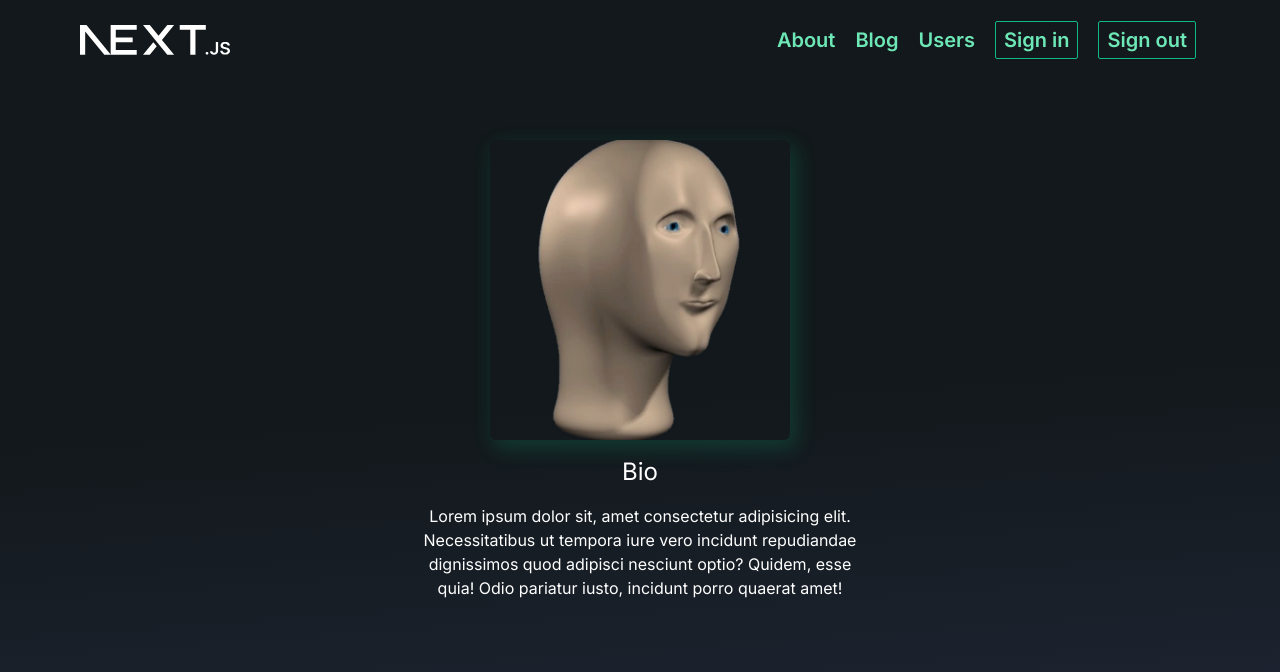
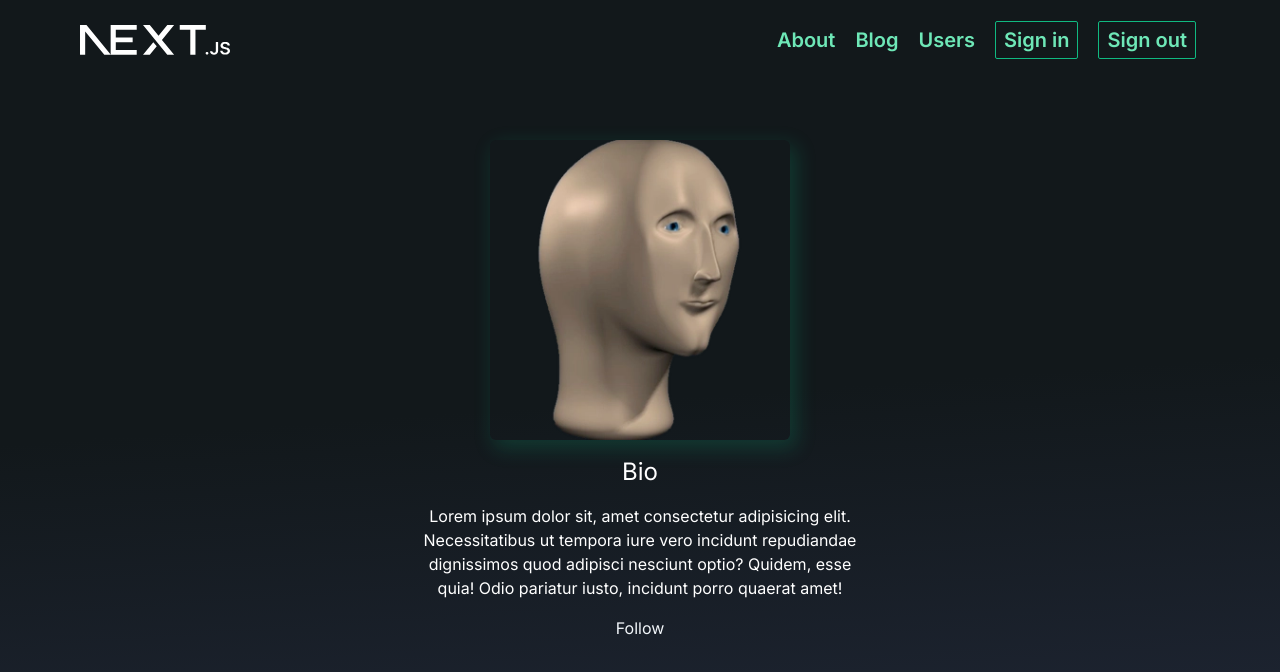
Before and after one commit to kalivaslime/lime-space, a Next.js app: page /users/2 in a window 1280 px wide. Shown: the top 672 px of the page. Built offline with nearby package versions, Linux system fonts and the light colour scheme; no server answers; the database is empty.

Commit message:
client follow mutation

```diff
--- a/app/page.tsx
+++ b/app/page.tsx
@@ -23,7 +23,7 @@ export default async function Page() {
       <p>
         A next-gen social media app to connect with frens inspired by MySpace
       </p>
-      <p>Thanks for signing up,</p>
+      <p>Thanks for signing up yo</p>
     </div>
   )
 }
--- a/app/users/[id]/page.tsx
+++ b/app/users/[id]/page.tsx
@@ -1,3 +1,4 @@
+import FollowButton from '@/components/shared/follow-button'
 import {prisma} from '@/lib/prisma'
 import {Metadata} from 'next'
 import Image from 'next/image'
@@ -14,7 +15,6 @@ export async function generateMetadata({params}: Props): Promise<Metadata> {
 }
 
 export default async function UserProfile({params}: Props) {
-  await delay(1000)
   const user = await prisma.user.findUnique({where: {id: params.id}})
   const {name, bio, image} = user ?? {}
 
@@ -33,10 +33,8 @@ export default async function UserProfile({params}: Props) {
         {bio ??
           'Lorem ipsum dolor sit, amet consectetur adipisicing elit. Necessitatibus ut tempora iure vero incidunt repudiandae dignissimos quod adipisci nesciunt optio? Quidem, esse quia! Odio pariatur iusto, incidunt porro quaerat amet!'}
       </p>
+      {/* @ts-expect-error Server Component */}
+      <FollowButton targetUserId={params.id} />
     </div>
   )
 }
-
-function delay(ms: number) {
-  return new Promise(resolve => setTimeout(resolve, ms))
-}
--- a/components/profile-form.tsx
+++ b/components/profile-form.tsx
@@ -1,11 +1,13 @@
 'use client'
 import {User} from '@prisma/client'
+import {useRouter} from 'next/navigation'
 
 type ProfileFormProps = {
   user: User
 }
 
 export function ProfileForm({user}: ProfileFormProps) {
+  const router = useRouter()
   const updateUser = async (e: React.FormEvent<HTMLFormElement>) => {
     e.preventDefault()
     const formData = new FormData(e.currentTarget)
@@ -24,6 +26,7 @@ export function ProfileForm({user}: ProfileFormProps) {
     })
 
     await res.json()
+    alert('Profile updated!')
   }
 
   return (
--- /dev/null
+++ b/components/shared/follow-button.tsx
@@ -0,0 +1,24 @@
+import {getServerSession} from 'next-auth'
+import FollowClient from './follow-client-button'
+import {prisma} from '@/lib/prisma'
+import {authOptions} from '../../app/api/auth/[...nextauth]/route'
+
+interface Props {
+  targetUserId: string
+}
+
+export default async function FollowButton({targetUserId}: Props) {
+  const session = await getServerSession(authOptions)
+
+  const currentUserId = await prisma.user
+    .findFirst({where: {email: session?.user?.email!}})
+    .then(user => user?.id!)
+
+  const isFollowing = await prisma.follows.findFirst({
+    where: {followerId: currentUserId, followingId: targetUserId},
+  })
+
+  return (
+    <FollowClient targetUserId={targetUserId} isFollowing={!!isFollowing} />
+  )
+}
--- /dev/null
+++ b/components/shared/follow-client-button.tsx
@@ -0,0 +1,60 @@
+'use client'
+import {useRouter} from 'next/navigation'
+import {useState, useTransition} from 'react'
+
+interface Props {
+  targetUserId: string
+  isFollowing: boolean
+}
+
+export default function FollowClient({targetUserId, isFollowing}: Props) {
+  const router = useRouter()
+  const [isPending, startTransition] = useTransition()
+  const [isFetching, setIsFetching] = useState(false)
+  const isMutating = isFetching || isPending
+
+  const follow = async () => {
+    setIsFetching(true)
+
+    const res = await fetch('/api/follow', {
+      method: 'POST',
+      body: JSON.stringify({targetUserId}),
+      headers: {
+        'Content-Type': 'application/json',
+      },
+    })
+
+    setIsFetching(false)
+
+    console.log(res)
+
+    startTransition(() => {
+      // Refresh the current route:
+      // - Makes a new request to the server for the route
+      // - Re-fetches data requests and re-renders Server Components
+      // - Sends the updated React Server Component payload to the client
+      // - The client merges the payload without losing unaffected
+      //   client-side React state or browser state
+      router.refresh()
+    })
+  }
+
+  const unfollow = async () => {
+    setIsFetching(true)
+
+    const res = await fetch(`/api/follow?targetUserId=${targetUserId}`, {
+      method: 'DELETE',
+    })
+
+    setIsFetching(false)
+    startTransition(() => router.refresh())
+  }
+
+  if (isFollowing) {
+    return (
+      <button onClick={unfollow}>{!isMutating ? 'Unfollow' : '...'}</button>
+    )
+  } else {
+    return <button onClick={follow}>{!isMutating ? 'Follow' : '...'}</button>
+  }
+}
```
